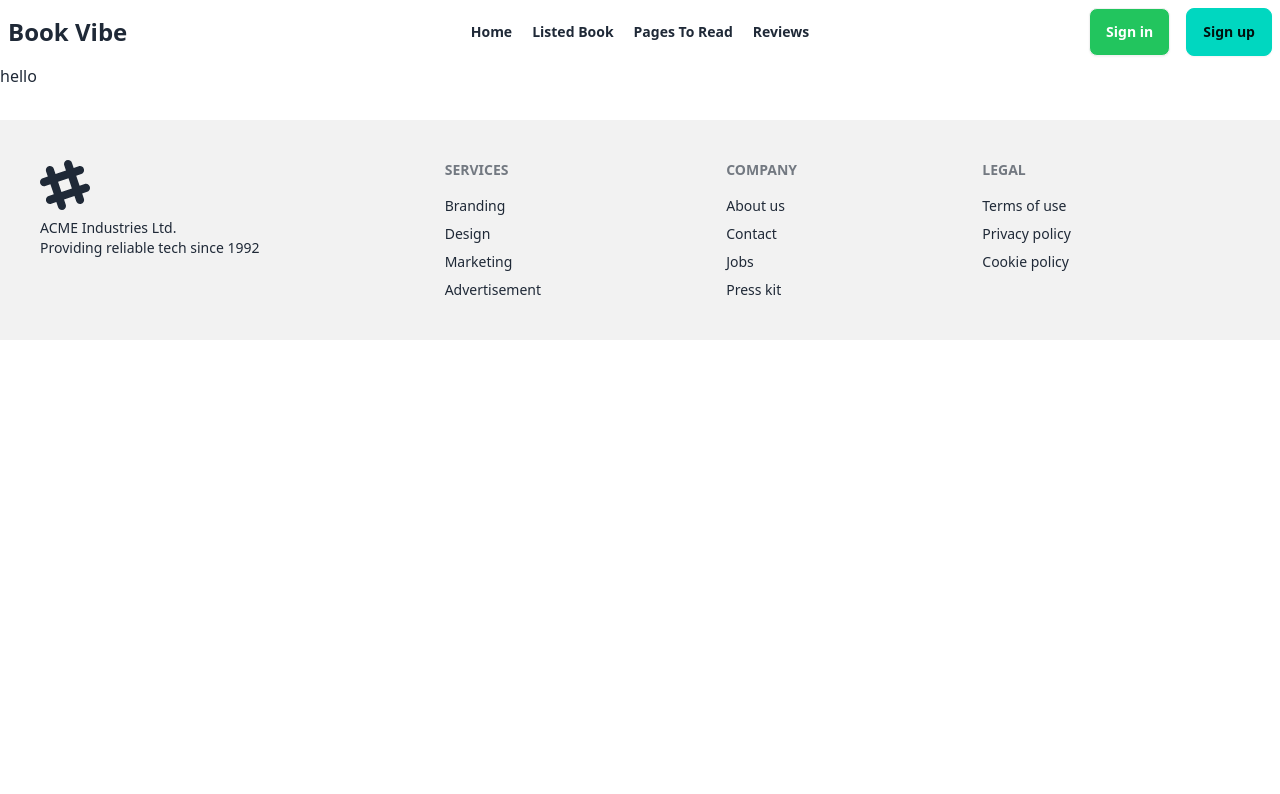
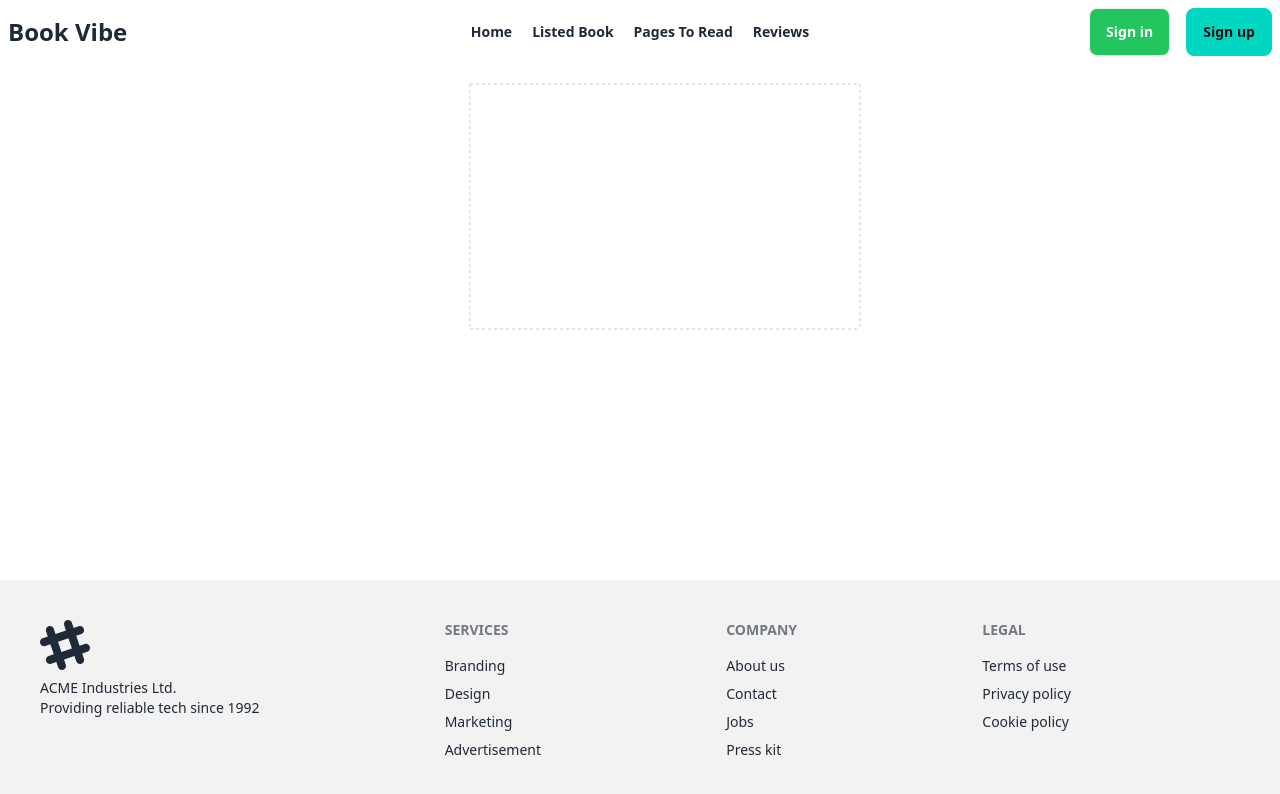
Before and after one commit to masuddrak/Book-Vibe, a React (Vite) app: page /pagesToRead in a window 1280 px wide. Shown: the top 794 px of the page. Built offline with nearby package versions, Linux system fonts and the light colour scheme.

Commit message:
react bar cha added

```diff
--- a/src/Page/PagesToRead.jsx
+++ b/src/Page/PagesToRead.jsx
@@ -1,8 +1,46 @@
+import { useEffect } from "react";
+import { useState } from "react";
+import { getLocalReadItems } from "../uitlity/utility";
+import { Bar, BarChart, CartesianGrid, Cell, Tooltip, XAxis, YAxis } from "recharts";
 
 const PagesToRead = () => {
+    const [data, setData] = useState([])
+    useEffect(() => {
+        const myLocalReadData = getLocalReadItems()
+        setData(myLocalReadData)
+    }, [])
+    console.log(data)
     return (
-        <div>
-            <h1>hello</h1>
+        <div className="w-full flex justify-center">
+
+            <BarChart
+               width={500}
+               height={300}
+                data={data}
+                margin={{
+                    top: 20,
+                    right: 30,
+                    left: 20,
+                    bottom: 5,
+                }}
+            >
+                <CartesianGrid strokeDasharray="3 3" />
+                <XAxis dataKey="totalPages" />
+                <YAxis  dataKey="yearOfPublishing" />
+                <Bar dataKey="yearOfPublishing"  fill="#8884d8"    label={{ position: 'top' }}>
+                    {data.map((entry, index) => (
+                        <Cell key={`cell-${index}`} />
+                    ))}
+                </Bar>
+                <Bar dataKey="totalPages"  fill="#8884d8"    label={{ position: 'top' }}>
+                    {data.map((entry, index) => (
+                        <Cell key={`cell-${index}`} />
+                    ))}
+                </Bar>
+                <Tooltip></Tooltip>
+            </BarChart>
+
+
         </div>
     );
 };
--- a/src/components/Footer.jsx
+++ b/src/components/Footer.jsx
@@ -1,8 +1,12 @@
+import { useLocation } from "react-router-dom";
 
 
 const Footer = () => {
+    const myCurrentPath=useLocation()
+    const currenPath=myCurrentPath.pathname
+    console.log(currenPath)
     return (
-        <footer className=" p-10 bg-base-200 text-base-content mt-8">
+        <footer className={`p-10 bg-base-200 text-base-content mt-8 ${currenPath == "/pagesToRead" ?"absolute bottom-0 w-full": ""}`}>
             <div className="footer container mx-auto">
                 <aside>
                     <svg width="50" height="50" viewBox="0 0 24 24" xmlns="http://www.w3.org/2000/svg" fillRule="evenodd" clipRule="evenodd" className="fill-current"><path d="M22.672 15.226l-2.432.811.841 2.515c.33 1.019-.209 2.127-1.23 2.456-1.15.325-2.148-.321-2.463-1.226l-.84-2.518-5.013 1.677.84 2.517c.391 1.203-.434 2.542-1.831 2.542-.88 0-1.601-.564-1.86-1.314l-.842-2.516-2.431.809c-1.135.328-2.145-.317-2.463-1.229-.329-1.018.211-2.127 1.231-2.456l2.432-.809-1.621-4.823-2.432.808c-1.355.384-2.558-.59-2.558-1.839 0-.817.509-1.582 1.327-1.846l2.433-.809-.842-2.515c-.33-1.02.211-2.129 1.232-2.458 1.02-.329 2.13.209 2.461 1.229l.842 2.515 5.011-1.677-.839-2.517c-.403-1.238.484-2.553 1.843-2.553.819 0 1.585.509 1.85 1.326l.841 2.517 2.431-.81c1.02-.33 2.131.211 2.461 1.229.332 1.018-.21 2.126-1.23 2.456l-2.433.809 1.622 4.823 2.433-.809c1.242-.401 2.557.484 2.557 1.838 0 .819-.51 1.583-1.328 1.847m-8.992-6.428l-5.01 1.675 1.619 4.828 5.011-1.674-1.62-4.829z"></path></svg>
```
